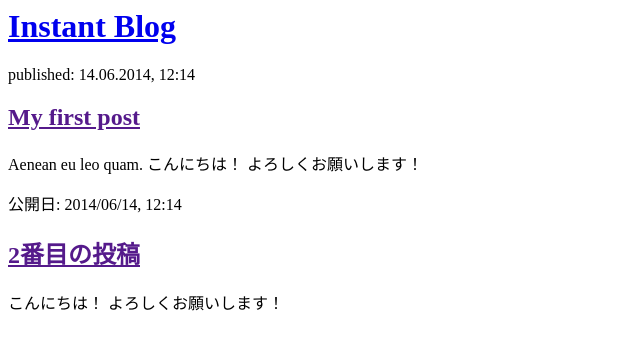
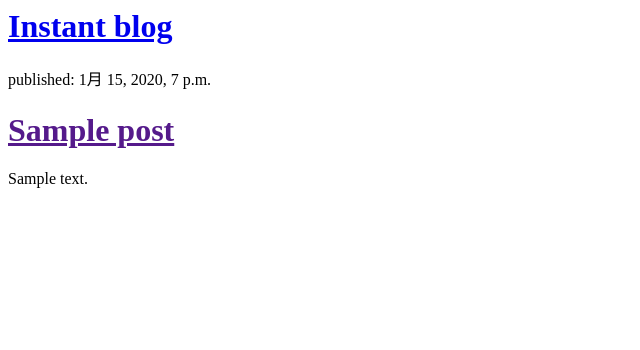
Before and after one commit to ciphernote/my-first-blog, a Django app: template blog/templates/blog/post_list.html in a window 1280 px wide. Shown: the top 350 px of the page, without its empty margins (0-640 px from the left). Run offline with Django 3.2, Linux system fonts and the light colour scheme; the template is opened without the code that fills it: values that come from a table or form of the project are taken from there, others are empty; tables that the repository leaves empty hold one stand-in row (values such as "Sample post").

Commit message:
Modified templates to display posts from database.

```diff
--- a/blog/templates/blog/post_list.html
+++ b/blog/templates/blog/post_list.html
@@ -4,19 +4,16 @@
     </head>
     <body>
         <div>
-            <h1><a href="/">Instant Blog</a></h1>
+            <h1><a href="/">Instant blog</a></h1>
         </div>
 
+        {% for post in posts %}
         <div>
-            <p>published: 14.06.2014, 12:14</p>
-            <h2><a href="">My first post</a></h2>
-            <p>Aenean eu leo quam. こんにちは！ よろしくお願いします！ </p>
+            <p>published: {{ post.published_date }}</p>
+            <h1><a href="">{{ post.title }}</a></h1>
+            <p>{{ post.text|linebreaksbr }}</p>
         </div>
+        {% endfor %}
 
-        <div>
-            <p>公開日: 2014/06/14, 12:14</p>
-            <h2><a href="">2番目の投稿</a></h2>
-            <p> こんにちは！ よろしくお願いします！ </p>
-        </div>
     </body>
 </html>
--- a/blog/views.py
+++ b/blog/views.py
@@ -1,5 +1,8 @@
 from django.shortcuts import render
+from django.utils import timezone
+from .models import Post
 
 # Create your views here.
 def post_list(request):
-    return render(request, 'blog/post_list.html', {})
+    posts = Post.objects.filter(published_date__lte=timezone.now()).order_by('published_date')
+    return render(request, 'blog/post_list.html', {'posts': posts})
```
